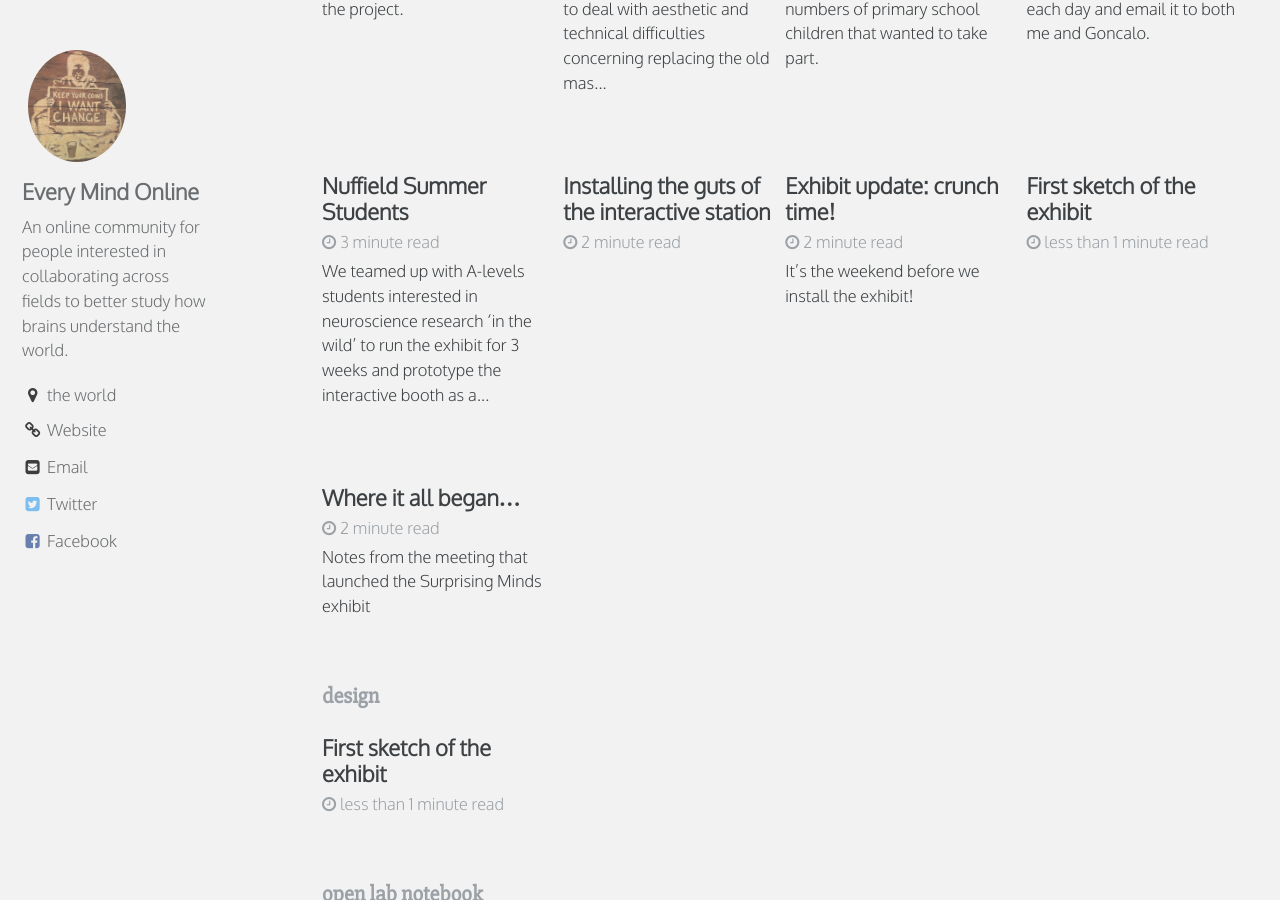
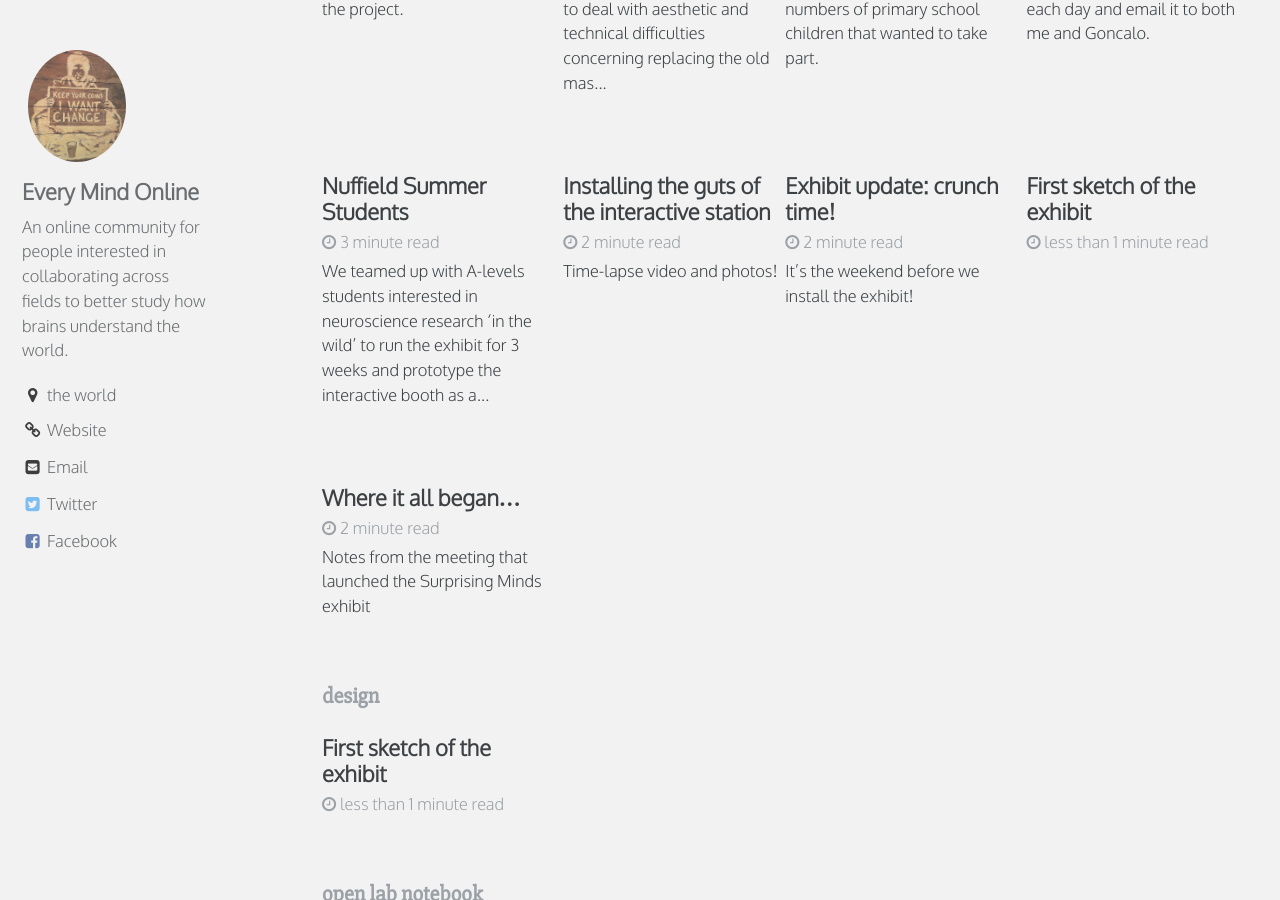
Before and after one commit to everymind/SurprisingMinds, a Jekyll site: the page built from _pages/tag-archive.md, in a window 1280 px wide and 900 px high, scrolled down 4381 px. Built offline with Jekyll 4.4.1, drawn with Linux system fonts in a browser that asks for light colours; some of the changed text lies outside the part shown.

Commit message:
added excerpt to blog post

```diff
--- a/_posts/2017-07-03-guts-of-the-interactive-station.md
+++ b/_posts/2017-07-03-guts-of-the-interactive-station.md
@@ -1,6 +1,6 @@
 ---
 title: "Installing the guts of the interactive station"
-excerpt: ""
+excerpt: "Time-lapse video and photos!"
 author: Danbee Kim
 categories:
   - documentation
```
